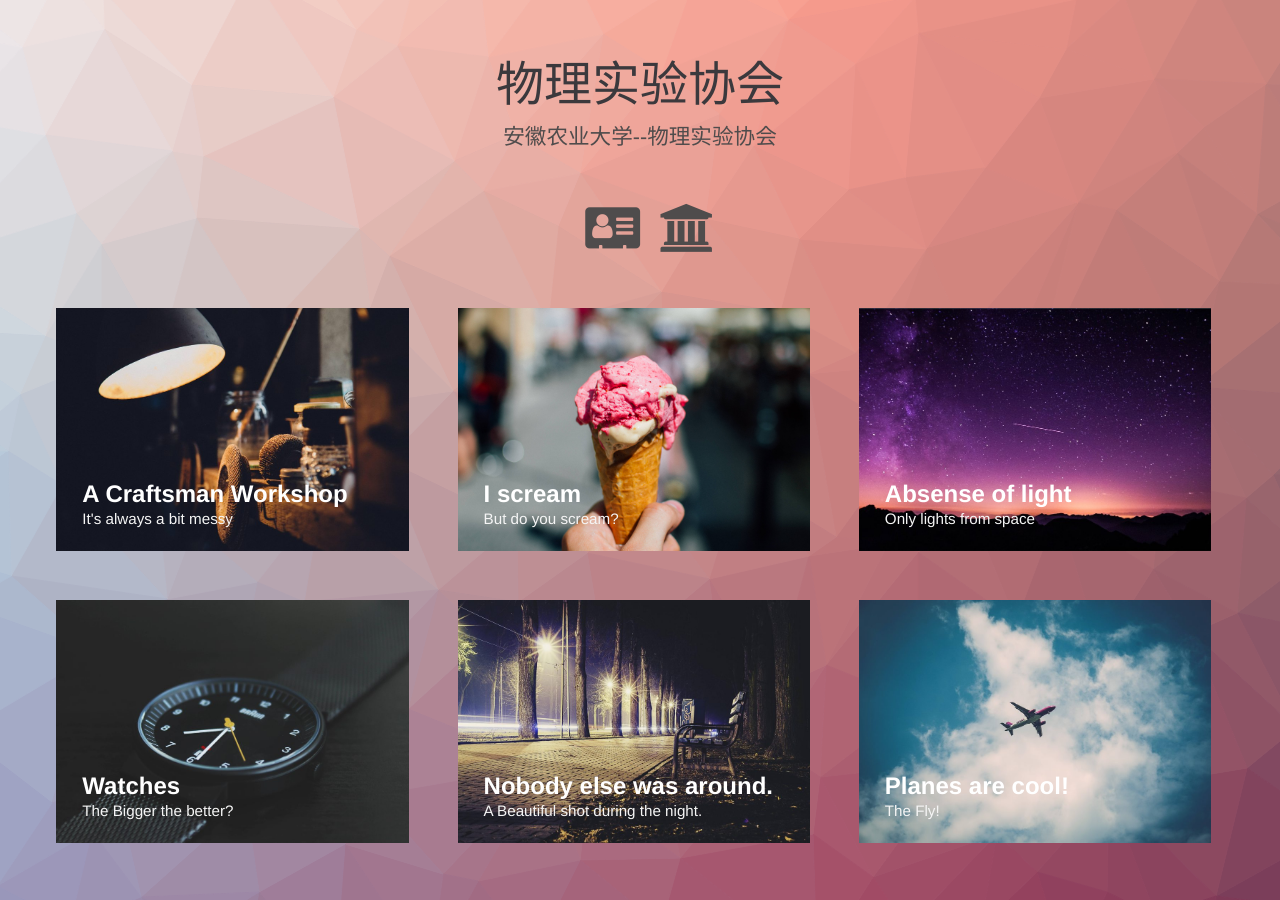
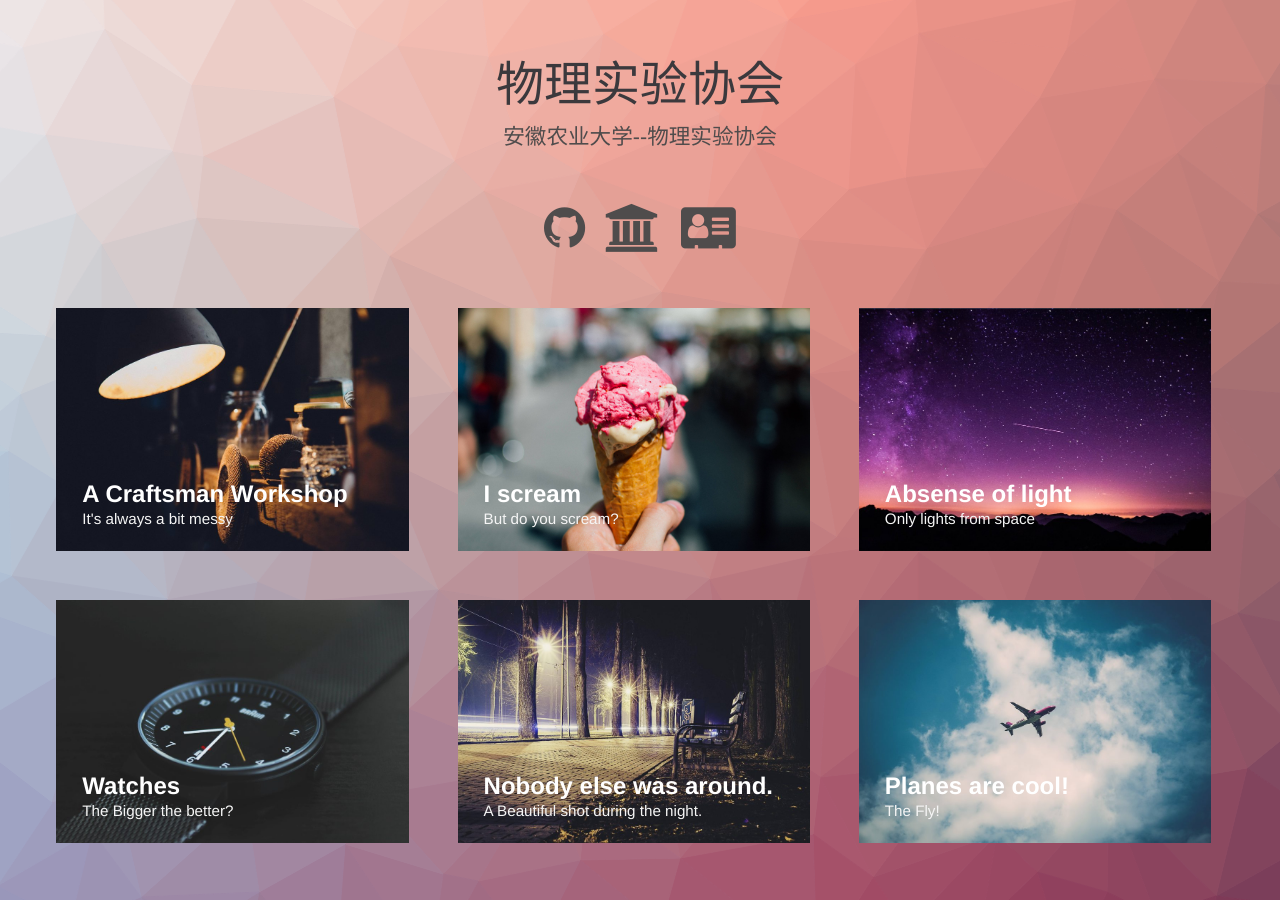
Before and after one commit to AAU-physics/AAU-physics.github.io, a Jekyll site: the page built from index.html, in a window 1280 px wide. Built offline with Jekyll 4.4.1, drawn with Linux system fonts in a browser that asks for light colours.

Commit message:
Update index.html

```diff
--- a/index.html
+++ b/index.html
@@ -31,9 +31,9 @@ layout: compress
     <header class="header">
         <h1>物理实验协会<span>安徽农业大学--物理实验协会</span></h1>
         <nav class="links">
-            <a href="https://github.com/ahau-physical"><i class="fa fa--squargithub fa-3x"></i></a>
-            <a href="https://www.ahau.edu.cn/"><i class="fa fa-address-card fa-3x"></i></a>
-            <a href="http://anqn.ahau.edu.cn/"><i class="fa fa-bank fa-3x"></i></a>
+            <a href="https://github.com/ahau-physical"><i class="fa fa-github fa-3x"></i></a>
+            <a href="https://www.ahau.edu.cn/"><i class="fa fa-bank fa-3x"></i></a>
+            <a href="http://anqn.ahau.edu.cn/"><i class="fa fa-address-card fa-3x"></i></a>
         </nav>
     </header>
     <div class="content">
```
